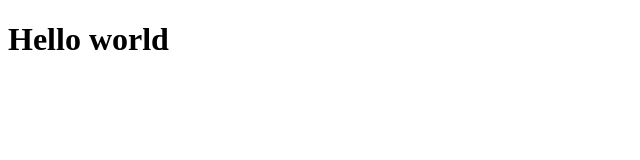
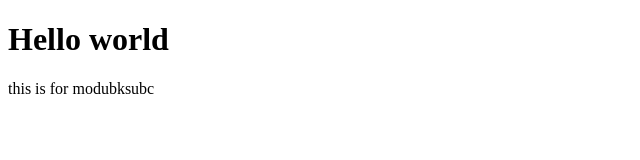
Before and after one commit to Sonukumar17/first-page, a plain HTML site: page index.html in a window 1280 px wide. Shown: the whole page, without its empty margins (0-640 px from the left). Drawn offline with Linux system fonts and the light colour scheme.

Commit message:
changing htnl

```diff
--- a/index.html
+++ b/index.html
@@ -7,5 +7,6 @@
 </head>
 <body>
     <h1>Hello world</h1>
+    <p>this is for modubksubc</p>
 </body>
 </html>
--- a/style.css
+++ b/style.css
@@ -0,0 +1,3 @@
+*{
+    padding: 0;
+}
```
